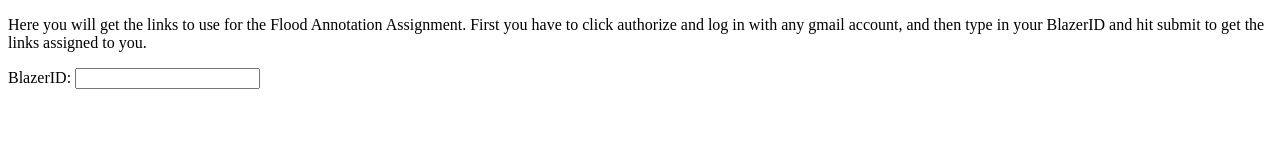
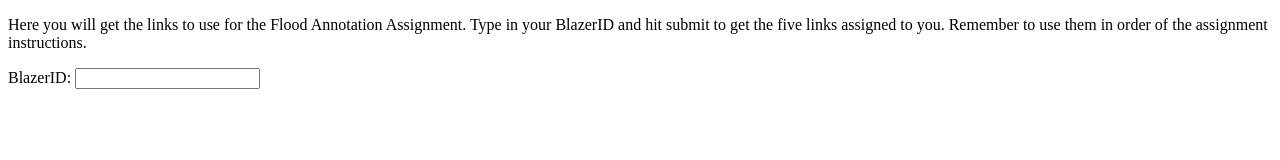
Before and after one commit to ldyken53/annotation-assignment, a plain HTML site: page index.html in a window 1280 px wide. Drawn offline with Linux system fonts and the light colour scheme.

Commit message:
Change instructions

```diff
--- a/index.html
+++ b/index.html
@@ -22,9 +22,8 @@ limitations under the License.
   </head>
   <body>
     <p>
-        Here you will get the links to use for the Flood Annotation Assignment. First you have to
-        click authorize and log in with any gmail account, and then type in your BlazerID and hit
-        submit to get the links assigned to you.
+        Here you will get the links to use for the Flood Annotation Assignment. Type in your BlazerID and hit
+        submit to get the five links assigned to you. Remember to use them in order of the assignment instructions.
     </p>
 
     <!--Add buttons to initiate auth sequence and sign out-->
```
